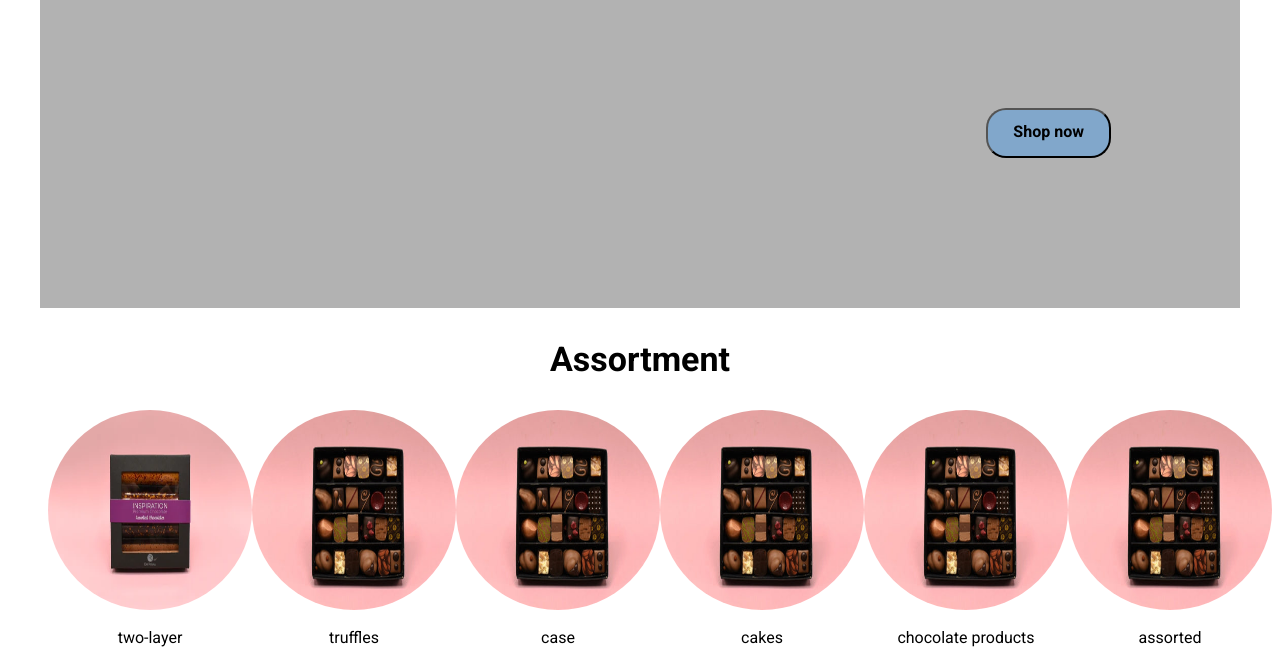
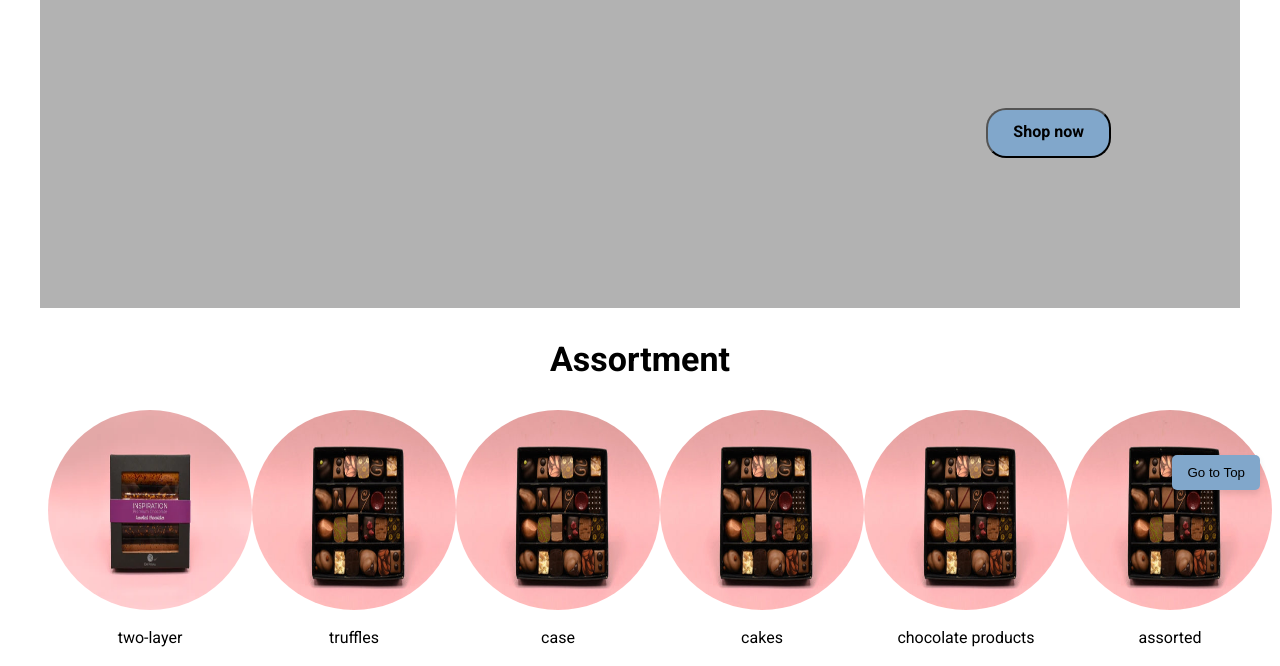
Before and after one commit to manei74/chocomaneev, a website: page index.html in a window 1280 px wide. Shown: the part 290-956 px from the top of the page. Drawn offline with Linux system fonts and the light colour scheme.

Commit message:
add scrolltotop button

```diff
--- a/index.html
+++ b/index.html
@@ -8,6 +8,7 @@
     <link rel="preconnect" href="https://fonts.gstatic.com" crossorigin>
     <link href="https://fonts.googleapis.com/css2?family=Allura&family=Montserrat:ital@0;1&family=Roboto:wght@400;700&display=swap" rel="stylesheet">
     <link href="sass/style.css" rel="stylesheet">
+    <script src="script.js" defer></script>
   </head>
   <body>
     <header class="header">
@@ -74,6 +75,7 @@
         </div>
       </div>
     </section>
+    <button id="backtotop">Go to Top</button>
     <section class="bestsellers">
       <div class="bestsellers__wrapper">
         <div class="bestsellers__content">
--- a/sass/base/_buttons.scss
+++ b/sass/base/_buttons.scss
@@ -37,3 +37,22 @@
 .button_basket:hover {
   color: $color-light;
 }
+
+#backtotop {
+  position: fixed;
+  bottom: 20px; /* Distance from the bottom */
+  right: 20px; /* Distance from the right */
+  padding: 10px 15px;
+  background-color: $color-secondary; /* Button color */
+  color: black;
+  border: none;
+  border-radius: 5px;
+  cursor: pointer;
+  z-index: 1000; /* Ensure it stays above other elements */
+  box-shadow: 0 4px 6px rgba(0, 0, 0, 0.1);
+}
+
+#backtotop:hover {
+  background-color: $color-text; /* Hover color */
+  color: $color-secondary;
+}
--- /dev/null
+++ b/script.js
@@ -0,0 +1,6 @@
+document.getElementById("backtotop").addEventListener("click", function () {
+  window.scrollTo({
+    top: 0,
+    behavior: "smooth", // Smooth scrolling effect
+  });
+});
```
Also changed, not shown: sass/style.css, 1 other file.
